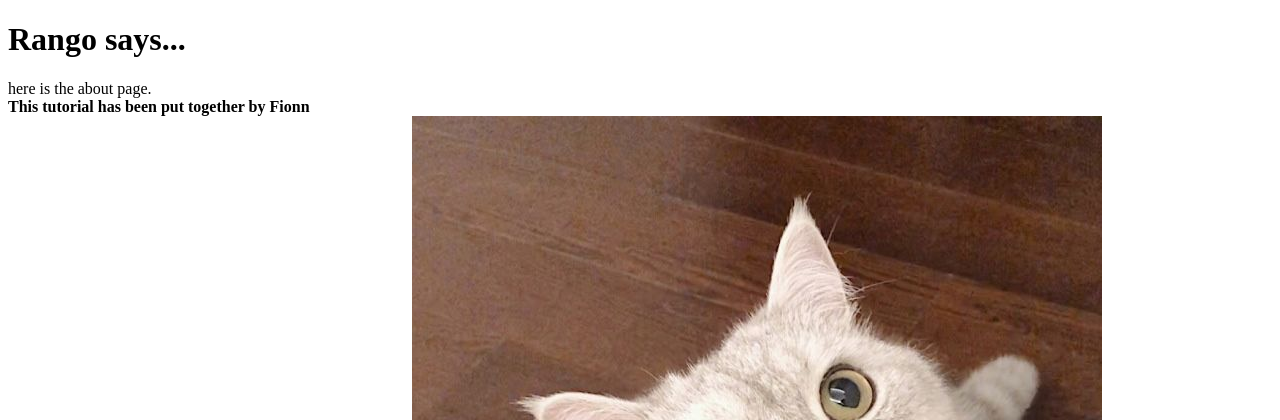
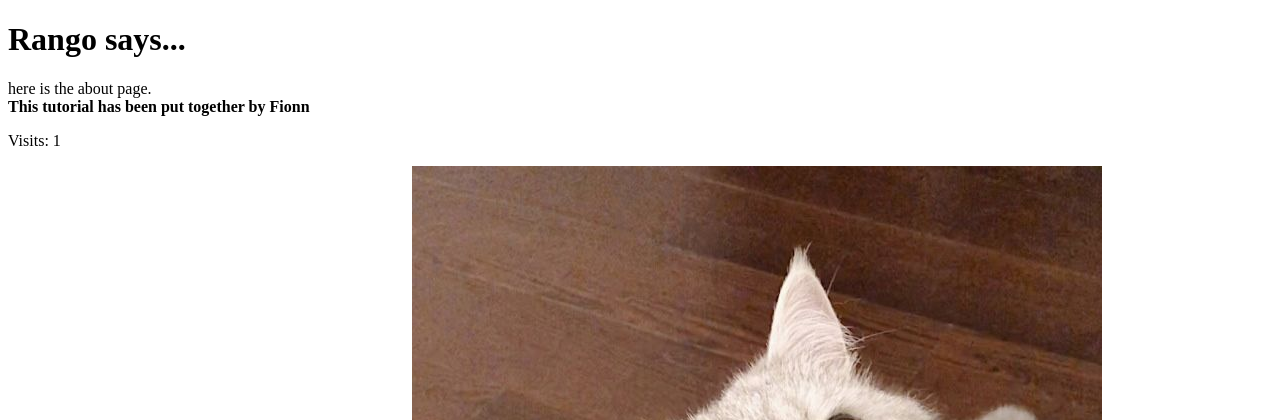
Before and after one commit to fionnblaney/tango_with_django_project, a Django app: page /rango/about/ in a window 1280 px wide. Shown: the top 420 px of the page. Run offline with Django 3.2, Linux system fonts and the light colour scheme; data that the repository does not hold is empty.

Commit message:
ninth commit

```diff
--- a/rango/views.py
+++ b/rango/views.py
@@ -6,6 +6,7 @@ from django.shortcuts import redirect
 from django.urls import reverse
 from django.contrib.auth import authenticate, login, logout
 from django.contrib.auth.decorators import login_required
+from datetime import datetime
 
 def index(request):
 
@@ -17,11 +18,18 @@ def index(request):
     context_dict['categories'] = category_list
     context_dict['pages'] = pages_list
 
-    return render(request, 'rango/index.html', context=context_dict)
+    visitor_cookie_handler(request)
+
+    response = render(request, 'rango/index.html', context=context_dict)
+    return response
 
 
 def about(request):
     context_dict = {'boldmessage': 'Crunchy, creamy, cookie, candy, cupcake!'}
+
+    visitor_cookie_handler(request)
+    context_dict['visits'] = request.session['visits']
+
     return render(request, 'rango/about.html', context=context_dict)
 
 def show_category(request, category_name_slug):
@@ -150,3 +158,29 @@ def user_logout(request):
     logout(request)
 
     return redirect(reverse('rango:index'))
+
+def get_server_side_cookie(request, cookie, default_val=None):
+    val = request.session.get(cookie)
+    if not val:
+        val = default_val
+    return val
+
+
+def visitor_cookie_handler(request):
+    visits = int(get_server_side_cookie(request, 'visits', '1'))
+
+    last_visit_cookie = get_server_side_cookie(request,
+                                                'last_visit',
+                                                str(datetime.now()))
+
+    last_visit_time = datetime.strptime(last_visit_cookie[:-7],
+                                        '%Y-%m-%d %H:%M:%S')
+
+    if (datetime.now() - last_visit_time).days > 0:
+        visits = visits + 1
+
+        request.session['last_visit'] = str(datetime.now())
+    else:
+        request.session['last_visit'] = last_visit_cookie
+
+    request.session['visits'] = visits
--- a/templates/rango/about.html
+++ b/templates/rango/about.html
@@ -12,6 +12,7 @@ About Rango
 	<div>
 		here is the about page.<br />
 		<strong>This tutorial has been put together by Fionn</strong><br />
+		<p>Visits: {{ visits }}</p>
 	</div>
 	<div>
 		<img src="{% static 'images/rango.jpg' %}" alt="Picture of Rango" />
```
